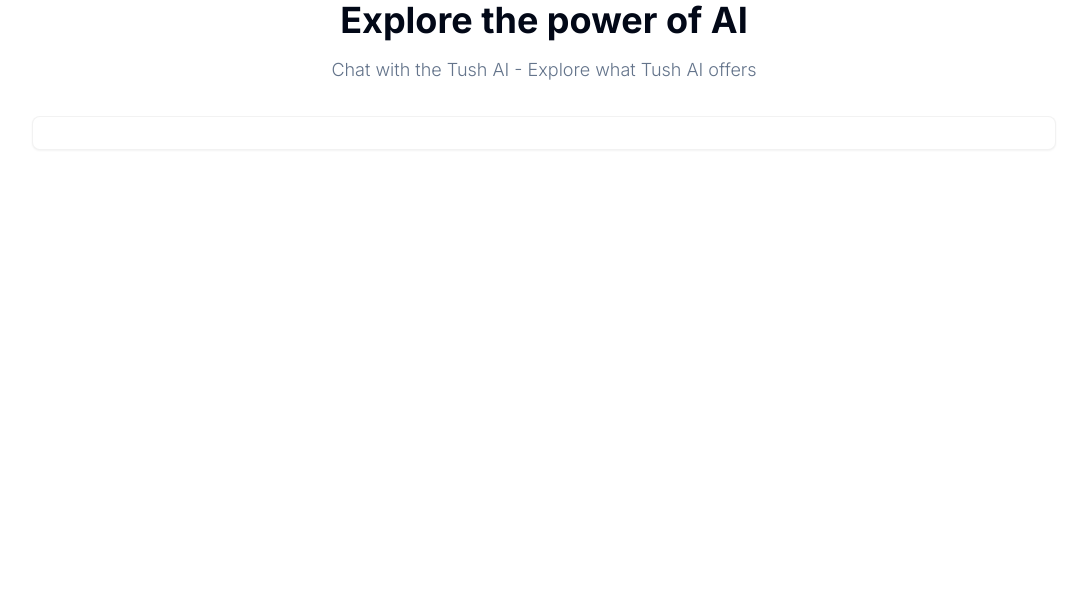
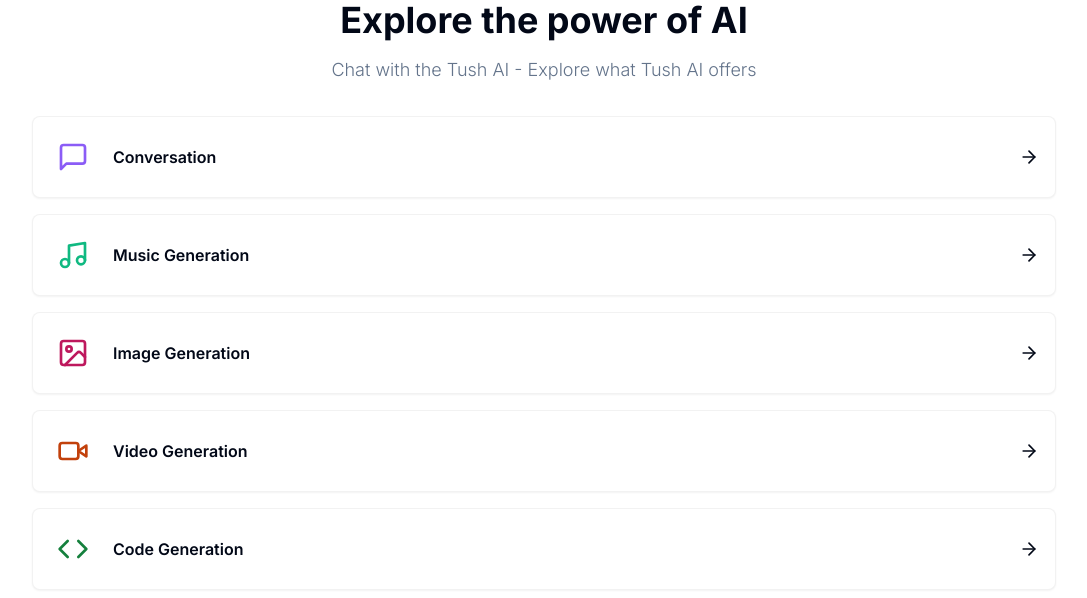
Before and after one commit to femiabimbola/ai-sass-august, a Next.js app: page /dashboard in a window 1280 px wide. Shown: the top 598 px of the page, without its empty margins (96-1183 px from the left). Built offline with nearby package versions, Linux system fonts and the light colour scheme.

Commit message:
feat: Conversation-1

```diff
--- /dev/null
+++ b/app/(dashboard)/(routes)/conversation/page.tsx
@@ -0,0 +1,11 @@
+import Heading from "@/components/Heading"
+
+const Conversation = () => {
+  return (
+    <div>
+      <Heading />
+    </div>
+  )
+}
+
+export default Conversation
--- a/app/(dashboard)/(routes)/dashboard/page.tsx
+++ b/app/(dashboard)/(routes)/dashboard/page.tsx
@@ -1,9 +1,9 @@
 "use client"
 
-import { Button } from "@/components/ui/button";
 import { Card } from "@/components/ui/card";
-import { UserButton } from "@clerk/nextjs";
-import { MessageSquare } from "lucide-react";
+import { cn } from "@/lib/utils";
+import { ArrowRight, Code, ImageIcon, MessageSquare, Music, VideoIcon } from "lucide-react";
+import { useRouter } from 'next/navigation'
 
 const tools = [
   {
@@ -12,10 +12,39 @@
     color: "text-violet-500",
     bgColor: "text-violet-500/10",
     href: '/conversation'
-  }
+  },
+  {
+    label: "Music Generation",
+    icon: Music,
+    color: "text-emerald-500",
+    bgColor: "text-emerald-500/50",
+    href: '/music'
+  },
+  {
+    label: "Image Generation",
+    icon: ImageIcon,
+    color: "text-pink-700",
+    bgColor: "text-pink-700/40",
+    href: '/image'
+  },
+  {
+    label: "Video Generation",
+    icon: VideoIcon,
+    color: "text-orange-700",
+    bgColor: "text-orange-700/10",
+    href: '/video'
+  },
+  {
+    label: "Code Generation",
+    icon: Code,
+    color: "text-green-700",
+    bgColor: "text-green-700/10",
+    href: '/code'
+  },
 ]
 
 const Dashboard = () => {
+  const router = useRouter()
   return (
     <div>
       <div className="mb-8 space-y-4">
@@ -28,8 +57,17 @@
       </div>
       <div className="px-4 md:px-29 lg:px-32 space-y-4">
         {tools.map((tool) => (
-          <Card key={tool.href} className="tool-card">
-
+          <Card key={tool.href} className="tool-card" onClick={() => router.push(tool.href)}>
+            <div className="flex items-center gap-x-4">
+              {/* Check out this div */}
+              <div className={cn("p-2 w-fit rounded-md", tool.bgColor)}>
+                <tool.icon className={cn("w-8 h-8", tool.color)} />
+              </div>
+              <div className="font-semibold">
+                {tool.label}
+              </div>
+            </div>
+            <ArrowRight className="w-5 h-5" />
           </Card>
         )
         )}
--- /dev/null
+++ b/components/Heading.tsx
@@ -0,0 +1,7 @@
+const Heading = () => {
+  return (
+    <h1> Heading 1</h1>
+  )
+}
+
+export default Heading
```
